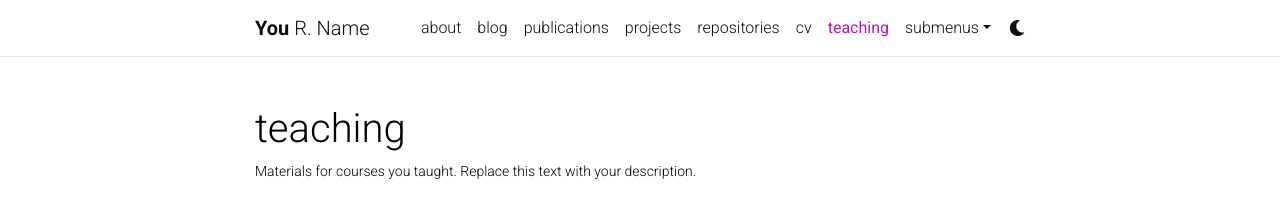
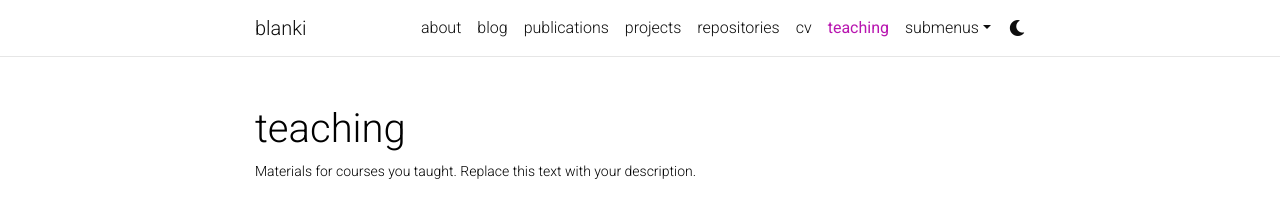
Before and after one commit to horaciochacon/horacio.personalv2, a Jekyll site: the page built from _pages/teaching.md, in a window 1280 px wide. Shown: the top 210 px of the page. Built offline with Jekyll 4.4.1, drawn with Linux system fonts in a browser that asks for light colours; comment, search, counter and statistics services are not loaded; a style sheet for code colours, icons or effects is not loaded.

Commit message:
Update _config.yml

```diff
--- a/_config.yml
+++ b/_config.yml
@@ -2,7 +2,7 @@
 # Site settings
 # -----------------------------------------------------------------------------
 
-title: blank # the website title (if blank, full name will be used instead)
+title: blanki # the website title (if blank, full name will be used instead)
 first_name: You
 middle_name: R.
 last_name: Name
```
